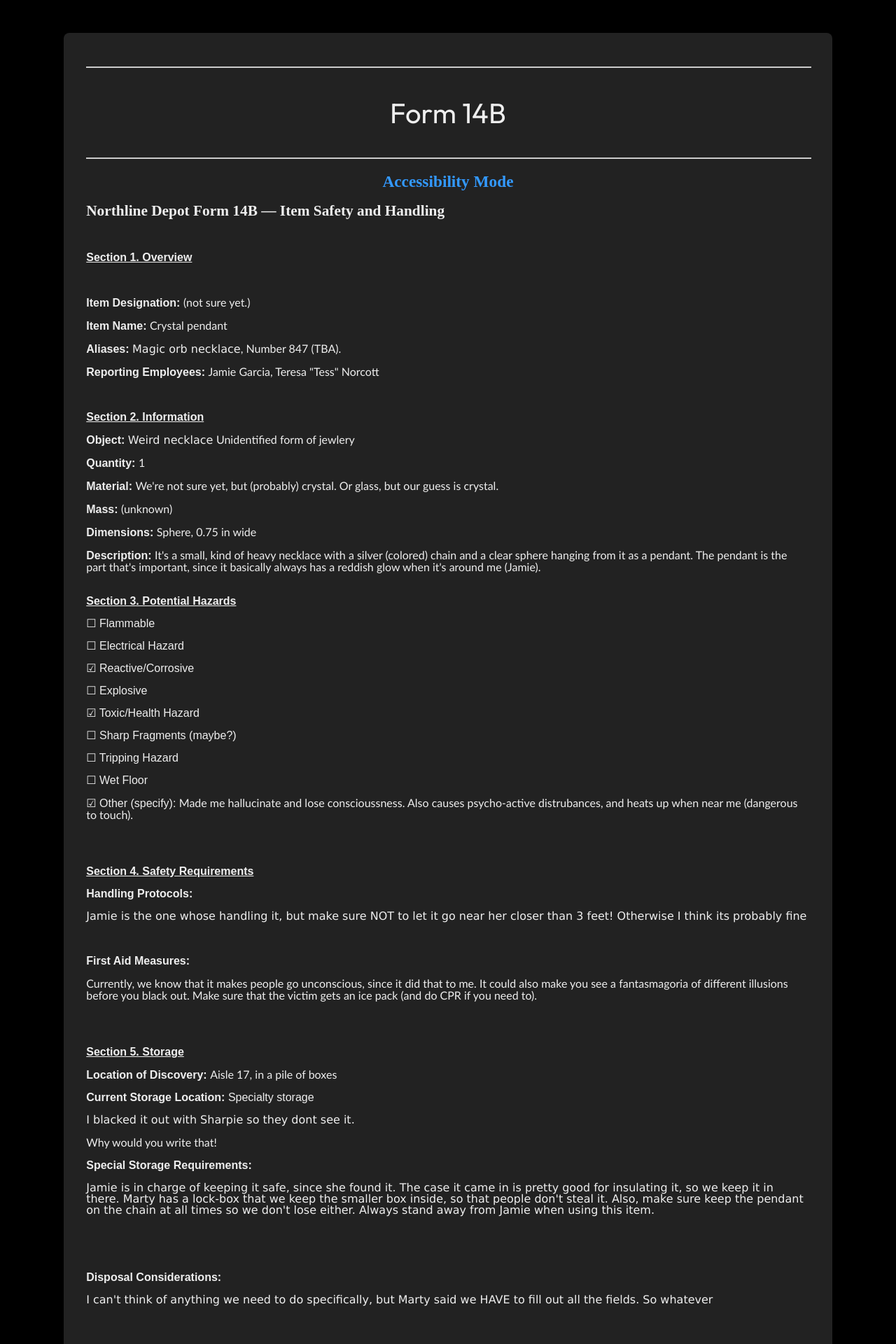
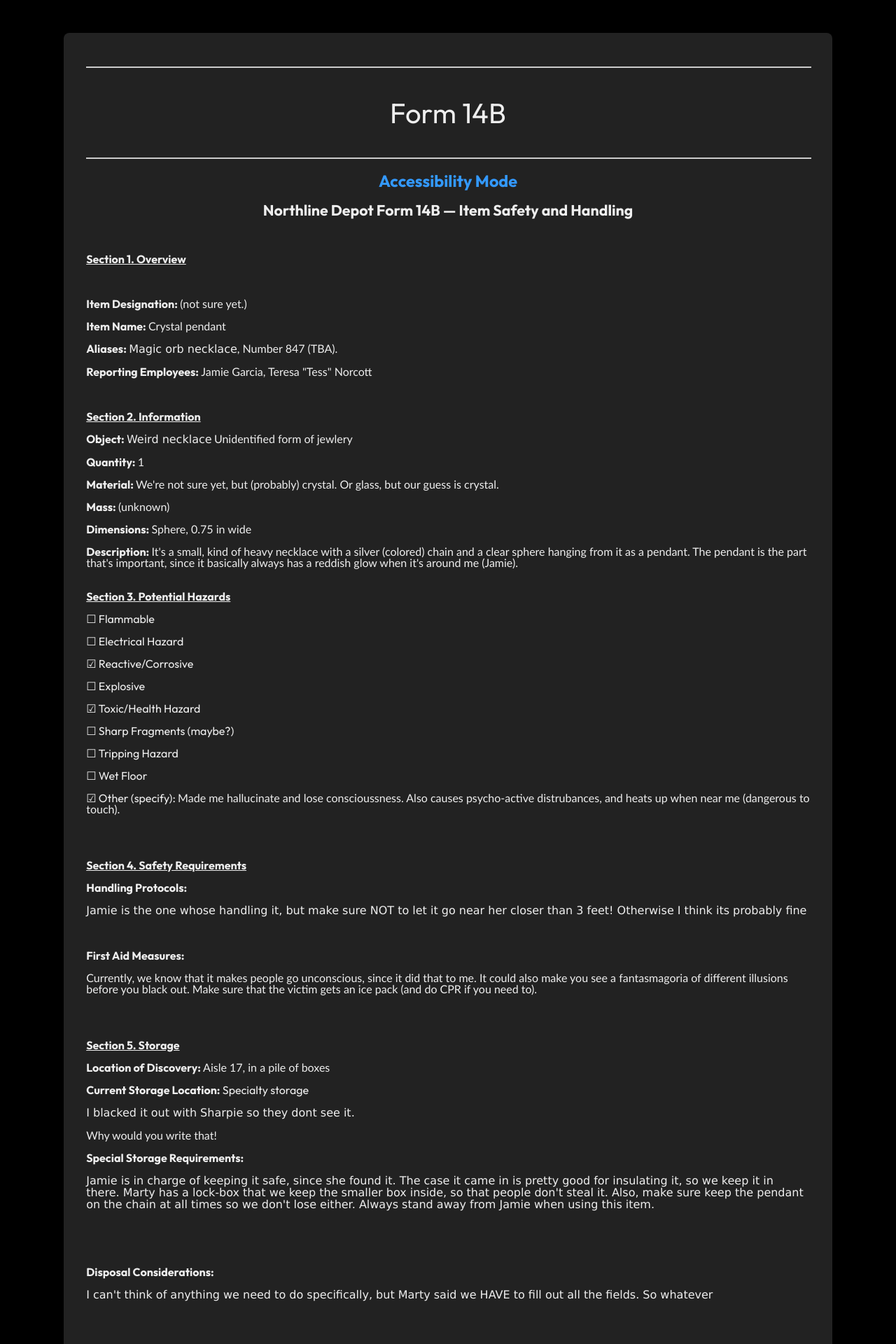
Before and after one commit to drizzleberry/drizzleberry.github.io, a Jekyll site: the page built from _episodes/form_14b_acs.html, in a window 1280 px wide. Shown: the part 303-2223 px from the top of the page at 70% size. Built offline with Jekyll 4.4.1, drawn with Linux system fonts in a browser that asks for light colours.

Commit message:
Update form_14b_acs.html

```diff
--- a/_episodes/form_14b_acs.html
+++ b/_episodes/form_14b_acs.html
@@ -4,29 +4,6 @@ title: Form 14B
 permalink: /3/accessibility/
 ---
 
-<!DOCTYPE html>
-<html>
-<head>
-	<meta http-equiv="content-type" content="text/html; charset=utf-8"/>
-	<meta name="generator" content="LibreOffice 7.6.3.2 (Windows)"/>
-	<meta name="created" content="2025-11-23T22:09:40.724000000"/>
-	<meta name="changed" content="2026-02-03T18:32:57.974000000"/>
-	<style type="text/css">
-		@page { size: 21cm 29.7cm; margin-left: 2cm; margin-right: 2cm; margin-top: 1cm; margin-bottom: 1cm }
-		p { line-height: 115%; text-align: left; margin-bottom: 0.25cm; background: transparent }
-		p.western { font-family: "Arial", sans-serif; font-size: 12pt; font-weight: normal }
-		p.cjk { font-size: 10pt; font-weight: normal }
-		p.ctl { font-size: 12pt; font-weight: normal }
-		h3 { line-height: 100%; text-align: left; margin-top: 0.25cm; margin-bottom: 0.21cm; background: transparent; page-break-after: avoid }
-		h3.western { font-family: "Liberation Serif", serif; font-size: 14pt; font-weight: bold }
-		h3.cjk { font-family: "NSimSun"; font-size: 14pt; font-weight: bold }
-		h3.ctl { font-family: "Lucida Sans"; font-size: 14pt; font-weight: bold }
-		td p { line-height: 100%; text-align: left; orphans: 0; widows: 0; background: transparent }
-		td p.western { font-family: "Arial", sans-serif; font-size: 12pt; font-weight: normal }
-		td p.cjk { font-size: 10pt; font-weight: normal }
-		td p.ctl { font-size: 12pt; font-weight: normal }
-	</style>
-</head>
 <body lang="en-US" link="#000080" vlink="#800000" dir="ltr"><h3 class="western" align="center" style="line-height: 100%">
 <div style="text-align: center; font-size: 125%; margin: 1em 0;">
 <a href="/3/accessibility/">Accessibility Mode</a>
@@ -1064,4 +1041,3 @@ said on the box</span></font></font><font face="Nothing You Could Do"><font size
 </font><font face="Nothing You Could Do"><font size="5" style="font-size: 18pt"><b>Marty
 Kessler</b></font></font></font></p>
 </body>
-</html>
```
